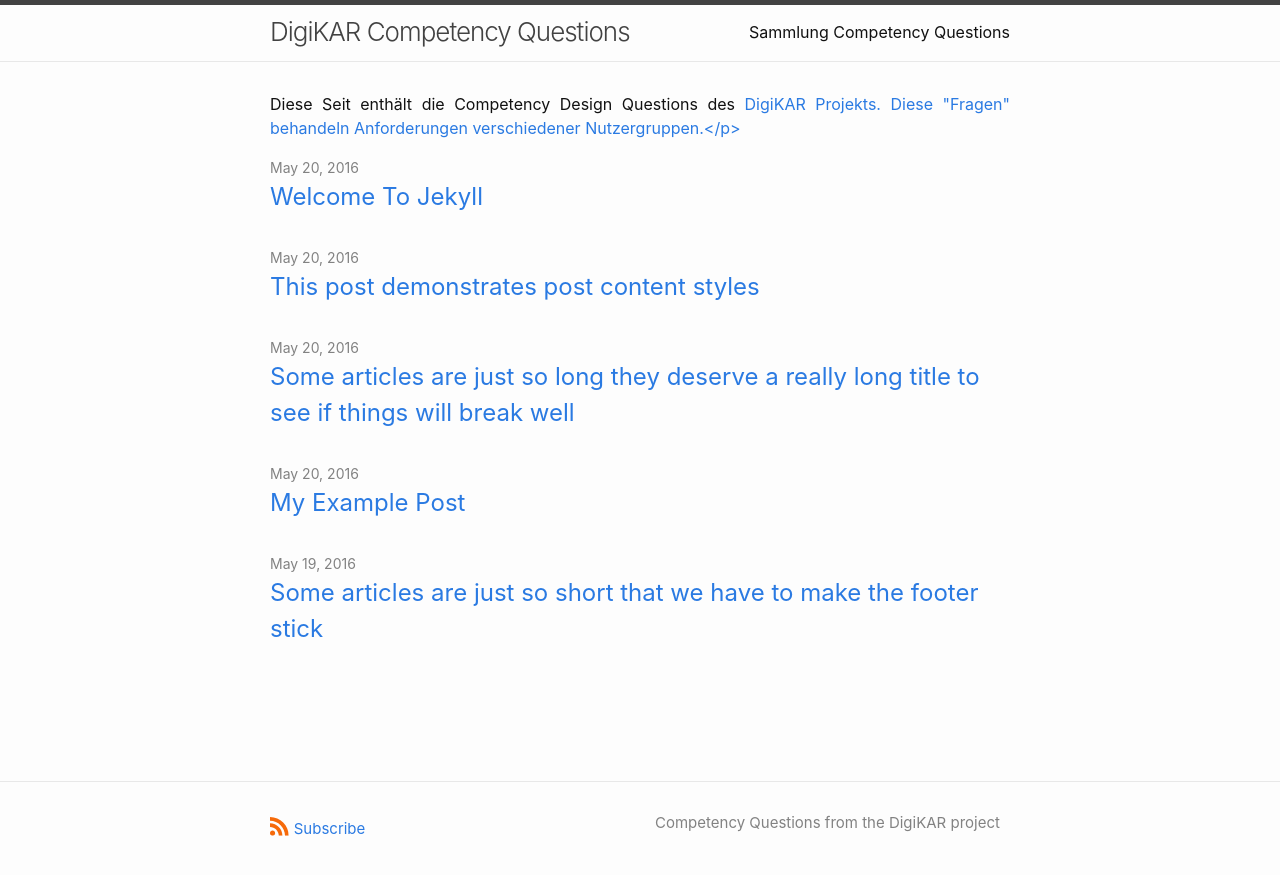
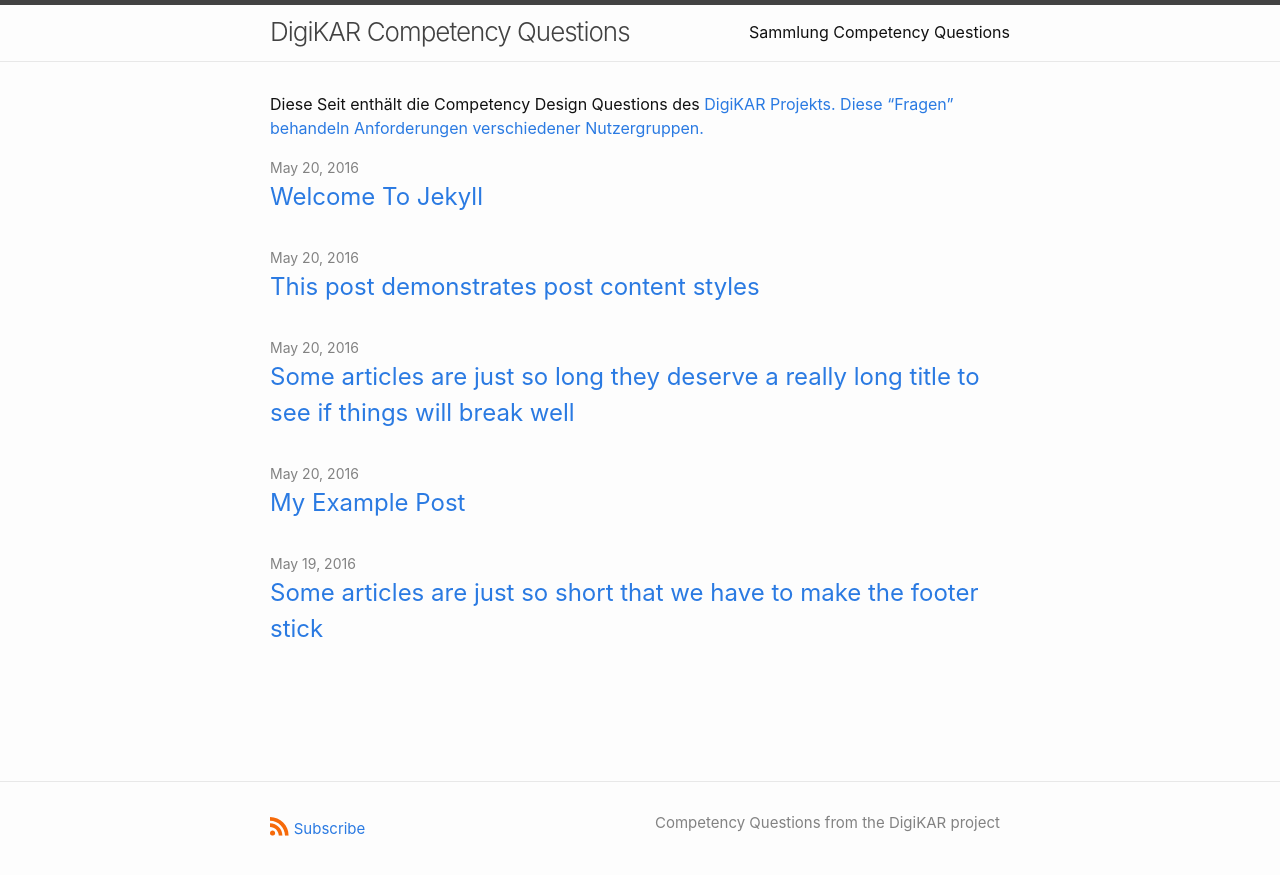
Before and after one commit to ieg-dhr/DigiKAR-Competency-Questions, a Jekyll site: the page built from index.md, in a window 1280 px wide. Shown: the top 875 px of the page. Built offline with Jekyll 4.4.1, drawn with Linux system fonts in a browser that asks for light colours; our own code applies the rules of GitHub Pages for plain Markdown files.

Commit message:
Update index.md

```diff
--- a/index.md
+++ b/index.md
@@ -1 +1 @@
-<p align="justify">Diese Seit enthält die Competency Design Questions des <a href="https://digikar.eu/">DigiKAR Projekts. Diese "Fragen" behandeln Anforderungen verschiedener Nutzergruppen.</p>
+Diese Seit enthält die Competency Design Questions des <a href="https://digikar.eu/">DigiKAR Projekts. Diese "Fragen" behandeln Anforderungen verschiedener Nutzergruppen.
```
